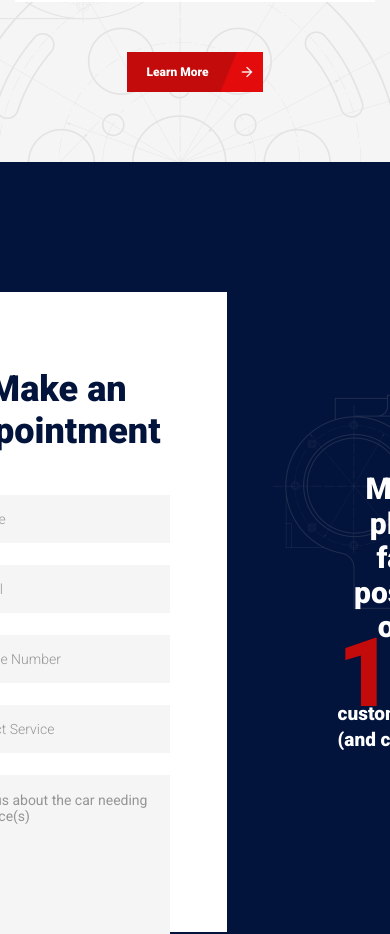
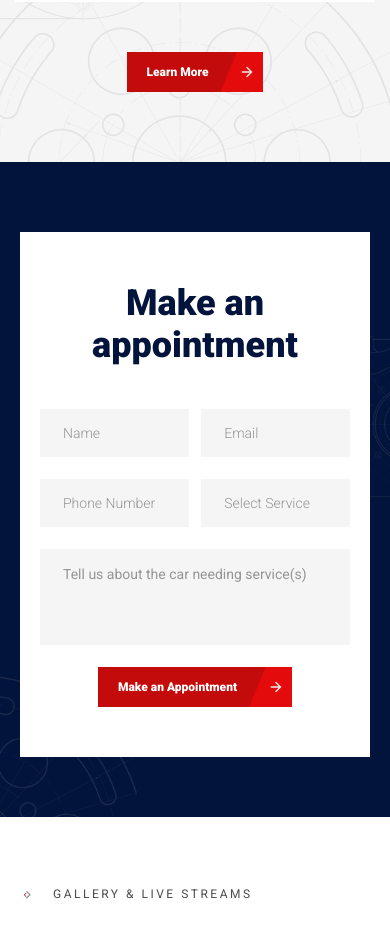
Before and after one commit to herohasan0/car-repair, a Next.js app: page / in a window 390 px wide. Shown: the part 5083-6017 px from the top of the page. Built offline with nearby package versions, Linux system fonts and the light colour scheme.

Commit message:
Edit Appointment section for mobile design

```diff
--- a/main.css
+++ b/main.css
@@ -834,23 +834,39 @@ body {
       box-shadow: 0px 16px 24px rgba(38, 38, 38, 0.2), 0px 8px 16px rgba(38, 38, 38, 0.24); } }
 
 .Appointment {
-  height: 980px;
   background-color: #02133c;
   background: url(/appointment-bg.png) no-repeat center center/cover;
-  padding-top: 130px; }
+  padding-top: 70px;
+  padding-bottom: 140px; }
   .Appointment .container {
     display: flex;
     justify-content: center;
     align-items: center; }
+  @media (min-width: 768px) {
+    .Appointment {
+      padding-top: 130px;
+      padding-bottom: initial;
+      height: 980px; } }
   .Appointment-form {
     background-color: white;
+    padding-left: 20px;
+    padding-right: 20px;
+    padding-bottom: 50px; }
+    @media (min-width: 768px) {
+      .Appointment-form {
         width: 585px;
         height: 640px;
         padding-left: 57px;
-    padding-right: 57px; }
+        padding-right: 57px;
+        padding-bottom: initial; } }
     .Appointment-form .button {
       margin-left: auto;
-      margin-top: 30px; }
+      margin-right: auto;
+      margin-top: 22px; }
+      @media (min-width: 768px) {
+        .Appointment-form .button {
+          margin-top: 30px;
+          margin-right: initial; } }
     .Appointment-form-content {
       display: flex;
       flex-wrap: wrap;
@@ -861,12 +877,15 @@ body {
       .Appointment-form-content textarea {
         margin-top: 22px;
         width: 100%;
-        height: 180px;
+        height: 96px;
         background-color: #f5f5f5;
         border: none;
         resize: none;
         padding-left: 23px;
         padding-top: 17px; }
+        @media (min-width: 768px) {
+          .Appointment-form-content textarea {
+            height: 180px; } }
         .Appointment-form-content textarea::-webkit-input-placeholder {
           color: #959595; }
         .Appointment-form-content textarea::-moz-placeholder {
@@ -883,7 +902,13 @@ body {
       line-height: 42px;
       text-align: center;
       color: #02133c;
-      padding-top: 76px; }
+      padding-top: 50px; }
+      @media (min-width: 768px) {
+        .Appointment-form-title {
+          padding-top: 76px; } }
+  .Appointment-text {
+    display: none; }
+    @media (min-width: 768px) {
       .Appointment-text {
         display: flex;
         flex-direction: column;
@@ -904,18 +929,21 @@ body {
         .Appointment-text-bottom {
           color: white;
           font-size: 19px;
-      line-height: 26px; }
+          line-height: 26px; } }
 
 .Input {
   height: 48px;
-  width: 224px;
   padding-left: 23px;
   background-color: #f5f5f5;
   -webkit-appearance: none;
      -moz-appearance: none;
           appearance: none;
   box-shadow: none;
-  border: none; }
+  border: none;
+  width: 48%; }
+  @media (min-width: 768px) {
+    .Input {
+      width: 224px; } }
   .Input::-webkit-input-placeholder {
     color: #959595;
     font-weight: lighter;
--- a/scss/components/Appointment.scss
+++ b/scss/components/Appointment.scss
@@ -1,22 +1,38 @@
 .Appointment {
+  background-color: $color-black;
+  background: url(/appointment-bg.png) no-repeat center center / cover;
+  padding-top: 70px;
+  padding-bottom: 140px;
   .container {
     display: flex;
     justify-content: center;
     align-items: center;
   }
+  @include mq {
+    padding-top: 130px;
+    padding-bottom: initial;
     height: 980px;
-  background-color: $color-black;
-  background: url(/appointment-bg.png) no-repeat center center / cover;
-  padding-top: 130px;
+  }
   &-form {
     background-color: white;
+    padding-left: 20px;
+    padding-right: 20px;
+    padding-bottom: 50px;
+    @include mq {
       width: 585px;
       height: 640px;
       padding-left: 57px;
       padding-right: 57px;
+      padding-bottom: initial;
+    }
     .button {
       margin-left: auto;
+      margin-right: auto;
+      margin-top: 22px;
+      @include mq {
         margin-top: 30px;
+        margin-right: initial;
+      }
     }
     &-content {
       display: flex;
@@ -29,12 +45,15 @@
       textarea {
         margin-top: 22px;
         width: 100%;
-        height: 180px;
+        height: 96px;
         background-color: $color-bg;
         border: none;
         resize: none;
         padding-left: 23px;
         padding-top: 17px;
+        @include mq {
+          height: 180px;
+        }
         &::placeholder {
           color: $color-placeholder;
         }
@@ -46,10 +65,15 @@
       line-height: 42px;
       text-align: center;
       color: $color-black;
+      padding-top: 50px;
+      @include mq {
         padding-top: 76px;
       }
     }
+  }
   &-text {
+    display: none;
+    @include mq {
       display: flex;
       flex-direction: column;
       justify-content: space-between;
@@ -75,3 +99,4 @@
       }
     }
   }
+}
--- a/scss/components/Input.scss
+++ b/scss/components/Input.scss
@@ -1,11 +1,14 @@
 .Input {
   height: 48px;
-  width: 224px;
   padding-left: 23px;
   background-color: $color-bg;
   appearance: none;
   box-shadow: none;
   border: none;
+  width: 48%;
+  @include mq {
+    width: 224px;
+  }
   &::placeholder {
     color: $color-placeholder;
     font-weight: lighter;
```
Lines whose indentation alone changed are shown as unchanged.
